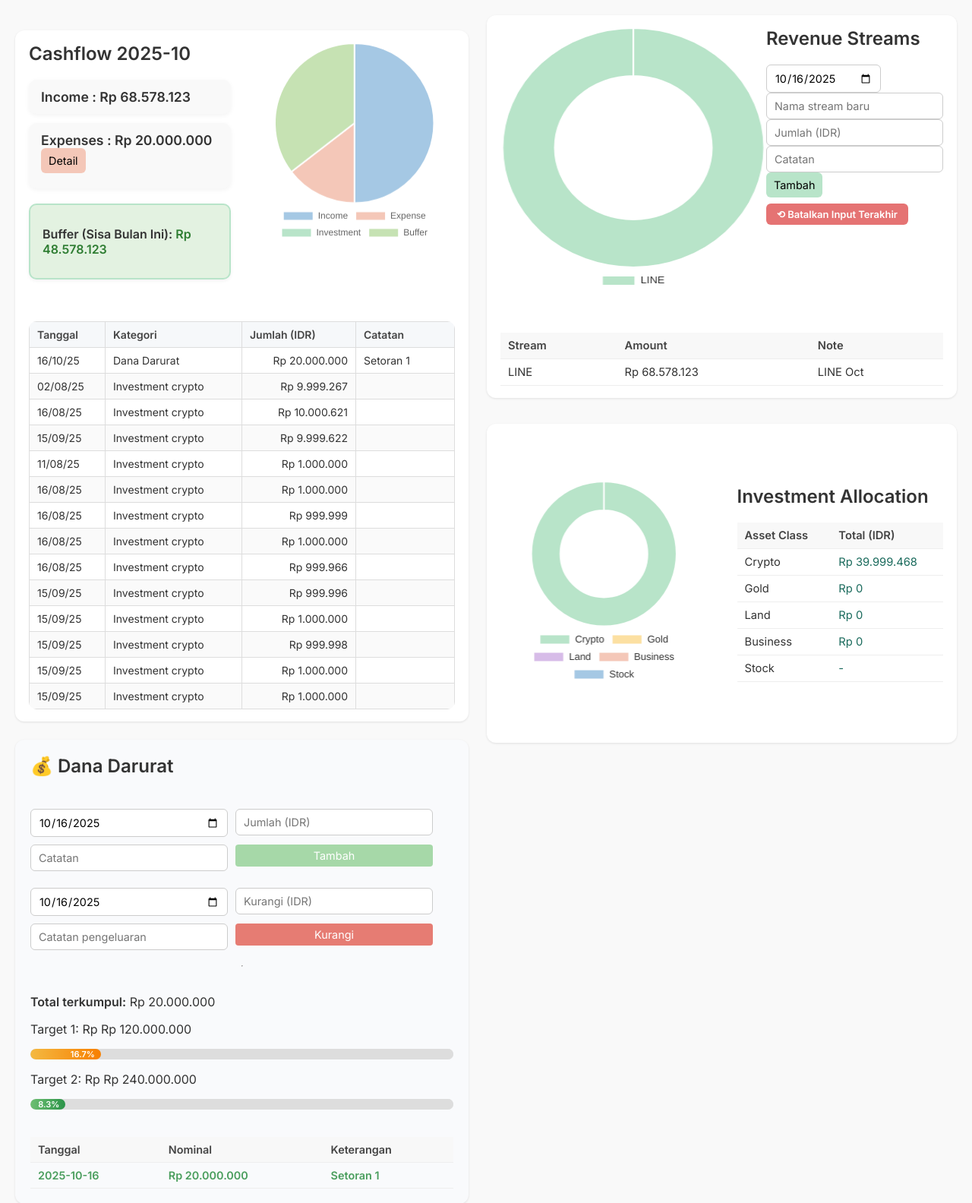
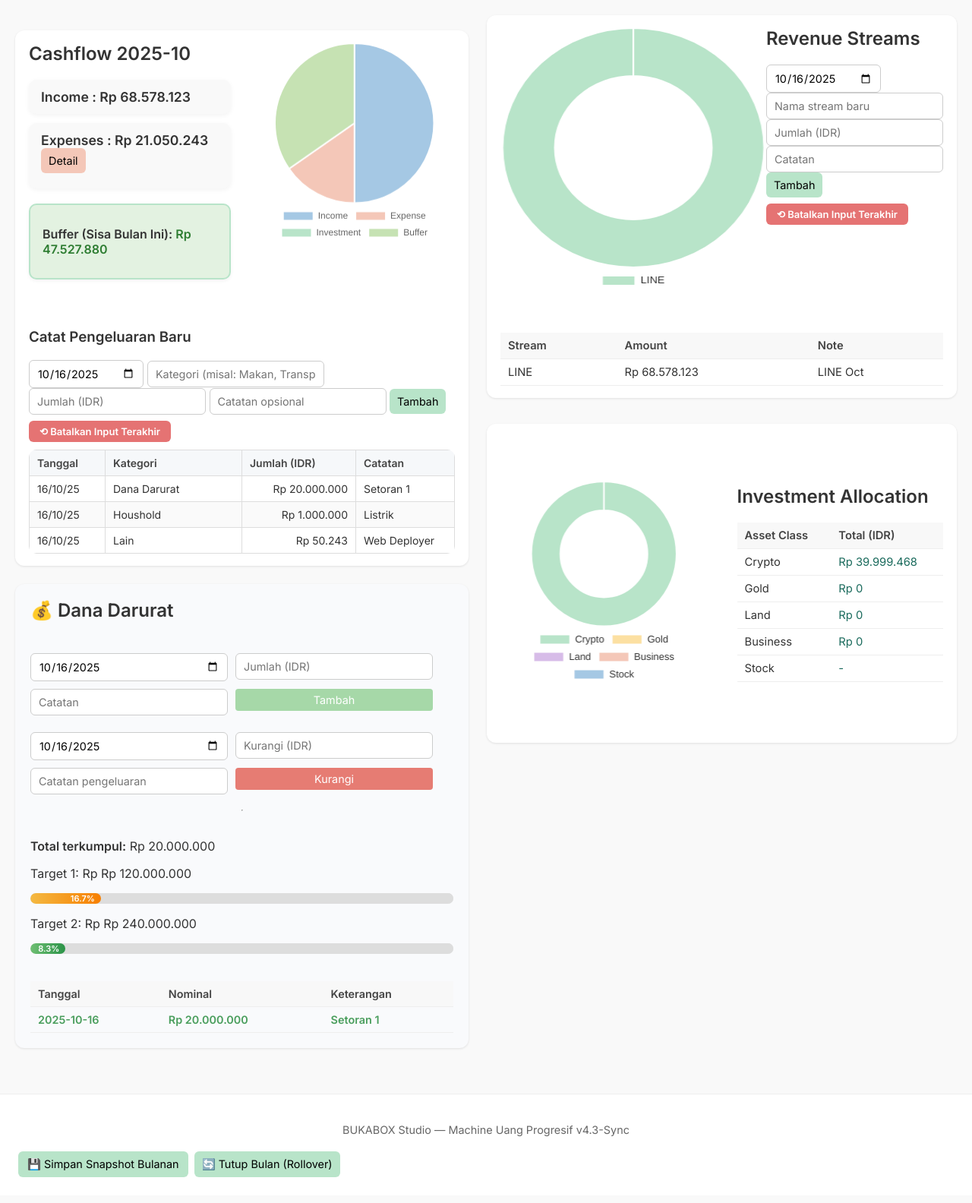
Before and after one commit to bukabox/BUKABOX, a Flask app: page / in a window 1280 px wide, after a click on "Detail". Shown: the part 158-1742 px from the top of the page at 76% size. After the commit the page ends 1708 px from the top, so only its background shows below. Run offline with Flask 3, Linux system fonts and the light colour scheme.

Commit message:
update form dan css responsive

```diff
--- a/app/main.py
+++ b/app/main.py
@@ -334,7 +334,7 @@
     return render_template(
         "index.html",
         today=today.isoformat(),
-        income=income, cashflow=cashflow, investment=investment, emergency=emergency,
+        income=income, cashflow=month_expense, investment=investment, emergency=emergency,
         total_income=total_income, total_expense=total_expense,
         total_invest_month=total_invest_month, total_port=total_port,
         inv_crypto=inv_crypto, inv_gold=inv_gold, inv_land=inv_land, inv_business=inv_business,
@@ -467,6 +467,48 @@
         "note": request.form.get("note", ""),
     })
     save_json("income.json", data)
+    return redirect(url_for("index"))
+
+@app.route("/add_expense", methods=["POST"])
+def add_expense():
+    """Tambah pengeluaran baru"""
+    expense = load_json("expense.json")
+    cash = load_json("cashflow.json")
+
+    date = request.form.get("date", "")
+    category = request.form.get("category", "")
+    note = request.form.get("note", "")
+    raw_amount = request.form.get("amount", "0")
+
+    try:
+        amount = float(raw_amount.replace(".", "").replace(",", ""))
+    except:
+        amount = 0
+
+    if amount <= 0:
+        flash("Nominal tidak valid.", "warning")
+        return redirect(url_for("index"))
+
+    # Simpan ke expense.json
+    expense.append({
+        "date": date,
+        "category": category,
+        "amount": amount,
+        "note": note
+    })
+    save_json("expense.json", expense)
+
+    # Catat ke cashflow.json
+    cash.append({
+        "date": date,
+        "type": "expense",
+        "category": category,
+        "amount": amount,
+        "note": note
+    })
+    save_json("cashflow.json", cash)
+
+    flash(f"Pengeluaran {category} sebesar {fmt_idr(amount)} ditambahkan.", "success")
     return redirect(url_for("index"))
 
 
--- a/app/static/style.css
+++ b/app/static/style.css
@@ -1021,10 +1021,19 @@
   transition: 0.2s ease;
 }
 @media (max-width: 1100px) {
-  .container .masonry {
+  .masonry {
     flex-direction: column !important;
     width:100%;
   }
 
   .masonry .col {width:100%;flex:1}
+  #revenue { order: 4; }
+  #cashflow { order:1; }
+  #emergency { order: 3; }
+  #investment { order: 2; }
+  #income-overview {flex-direction:column}
+  .block-chart {display:flex;width:100%;}
+  .block-chart .left, .block-chart .right{flex: 0 50;min-width: 50%;}
+  #emergency-fund form {flex-wrap: nowrap}
+  .grid2 {display: flex;flex-direction: column;width: 100%;gap: 10px;}
 }
--- a/app/templates/index.html
+++ b/app/templates/index.html
@@ -80,6 +80,22 @@
 
   <!-- ======= TABEL EXPENSE (area bawah merah) ======= -->
   <div id="exp-table-box" class="expense-box">
+    <h3>Catat Pengeluaran Baru</h3>
+
+  <form method="post" action="{{ url_for('add_expense') }}">
+    <div class="grid2">
+      <input type="date" name="date" value="{{ today }}">
+      <input type="text" name="category" placeholder="Kategori (misal: Makan, Transport, dll)" required>
+      <input type="text" name="amount" class="money" autocomplete="off" placeholder="Jumlah (IDR)" required>
+      <input type="text" name="note" placeholder="Catatan opsional">
+      <button type="submit">Tambah</button>
+    </div>
+  </form>
+
+  <form action="/cancel_last/expense" method="POST" style="margin-top:8px;">
+    <button type="submit" class="cancel-btn">⟲ Batalkan Input Terakhir</button>
+  </form>
+
     <table class="expense-table full-width">
       <thead>
         <tr>
@@ -330,18 +346,32 @@
   <a href="{{ url_for('save_month_snapshot') }}" style="background:#92B6E8;color:white;padding:10px 16px;border-radius:6px;text-decoration:none;font-weight:600;box-shadow:0 2px 5px rgba(0,0,0,0.2);">📜 Rekap Bulanan</a>
 </div>
 <script>
-document.addEventListener("DOMContentLoaded", () => {
-  const cols = [document.getElementById("col1"), document.getElementById("col2")];
+function runMasonry() {
+  const cols = [
+    document.getElementById("col1"),
+    document.getElementById("col2")
+  ];
   const cards = Array.from(document.querySelectorAll("section.card"));
 
-  cards.forEach((card, i) => {
-    // cari kolom yang paling pendek
-    const shorter = cols.reduce((a, b) =>
-      a.offsetHeight < b.offsetHeight ? a : b
-    );
-    shorter.appendChild(card);
-  });
-});
+  // reset isi kolom
+  cols.forEach(col => col.innerHTML = "");
+
+  if (window.innerWidth >= 900) {
+    cards.forEach((card) => {
+      const shorter = cols.reduce((a, b) =>
+        a.offsetHeight < b.offsetHeight ? a : b
+      );
+      shorter.appendChild(card);
+    });
+  } else {
+    // kembalikan urutan default (tanpa masonry)
+    const container = document.getElementById("cardContainer");
+    cards.forEach(card => container.appendChild(card));
+  }
+}
+
+window.addEventListener("load", runMasonry);
+window.addEventListener("resize", runMasonry);
 </script>
 
 </body>
--- a/data/cashflow.json
+++ b/data/cashflow.json
@@ -96,5 +96,19 @@
     "category": "Investment crypto",
     "amount": 1000000.001546,
     "note": ""
+  },
+  {
+    "date": "2025-10-16",
+    "type": "expense",
+    "category": "Houshold",
+    "amount": 1000000.0,
+    "note": "Listrik"
+  },
+  {
+    "date": "2025-10-16",
+    "type": "expense",
+    "category": "Lain",
+    "amount": 50243.0,
+    "note": "Web Deployer"
   }
 ]
```
Also changed, not shown: data/expense.json (added, +14 -0 lines), 1 other file.
